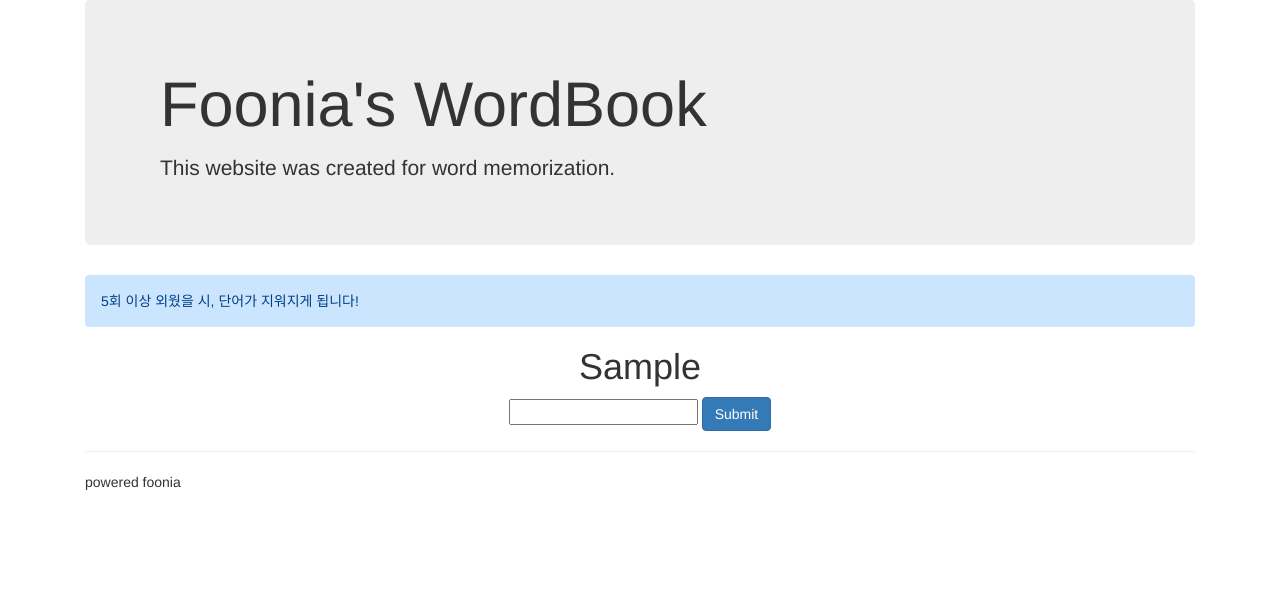
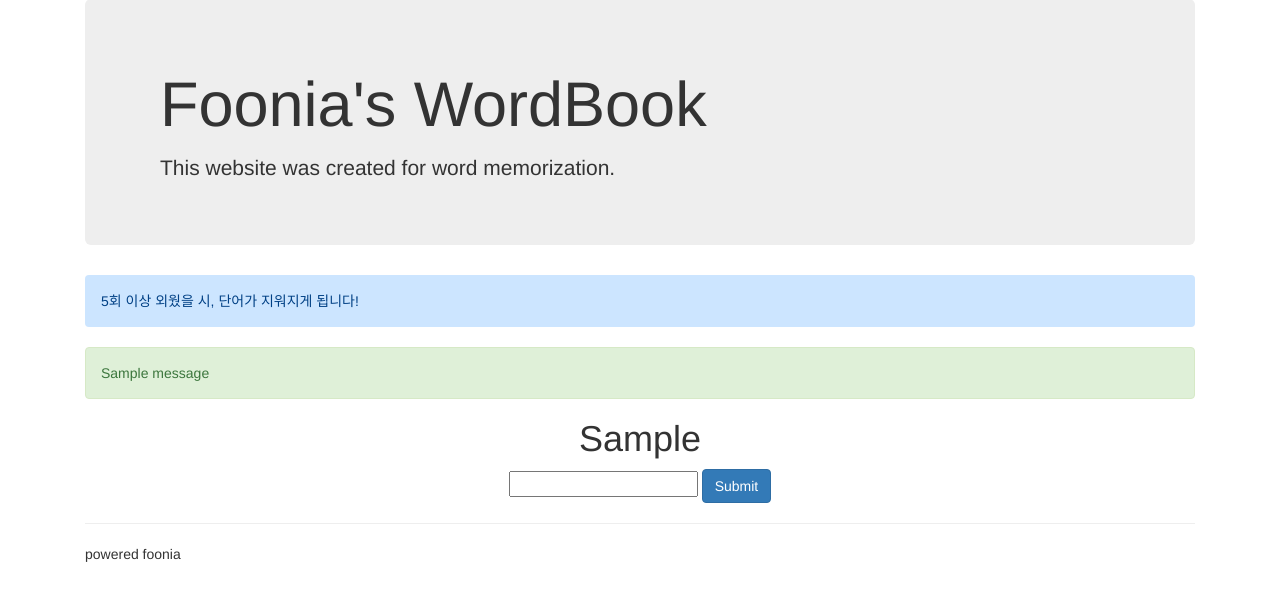
Before and after one commit to foonia/word_books, a Django app: a page that uses word/templates/word/word_test.html in a window 1280 px wide. Shown: the part 51-652 px from the top of the page. Run offline with Django 3.2, Linux system fonts and the light colour scheme; tables that the repository leaves empty hold one stand-in row (values such as "Sample post"); one stand-in notice (Sample message) is shown; some libraries are stand-ins or nearby versions.

Commit message:
add One-time message in word_test

```diff
--- a/word/templates/word/word_test.html
+++ b/word/templates/word/word_test.html
@@ -8,6 +8,14 @@
 {% load bootstrap3 %}
 {% bootstrap_css %}
 {% bootstrap_javascript %}
+
+{% if messages %}
+{% for message in messages %}
+<div class="alert alert-{{ message.tags }}">
+    {{ message.message }}
+</div>
+{% endfor %}
+{% endif %}
 
 <form action="" method="get" />
     <h1 align="center">{{ word.word }}</h1>
--- a/word/views.py
+++ b/word/views.py
@@ -1,3 +1,4 @@
+from django.contrib import messages
 from django.shortcuts import render, redirect
 from django.views.generic import ListView
 from .models import Word
@@ -33,14 +34,18 @@ def word_add(request):
 
 
 def word_test(request):
-
     if request.GET:
         for key, value in request.GET.items():
             query = Word.objects.get(word=key)
             if query.meaning == value:
                 count = query.count
-                Word.objects.filter(word=key).update(count=count+1)
-                print('count + 1')
+                if count > 5:
+                    Word.objects.filter(word=key).delete()
+                else:
+                    Word.objects.filter(word=key).update(count=count+1)
+                messages.success(request, 'the answer is true! {} is {}'.format(key, value))
+            else:
+                messages.warning(request, 'the answer is false! answer is {}'.format(query.meaning))
 
     query = Word.objects.all()[random.randrange(0,Word.objects.count())]
 
```
